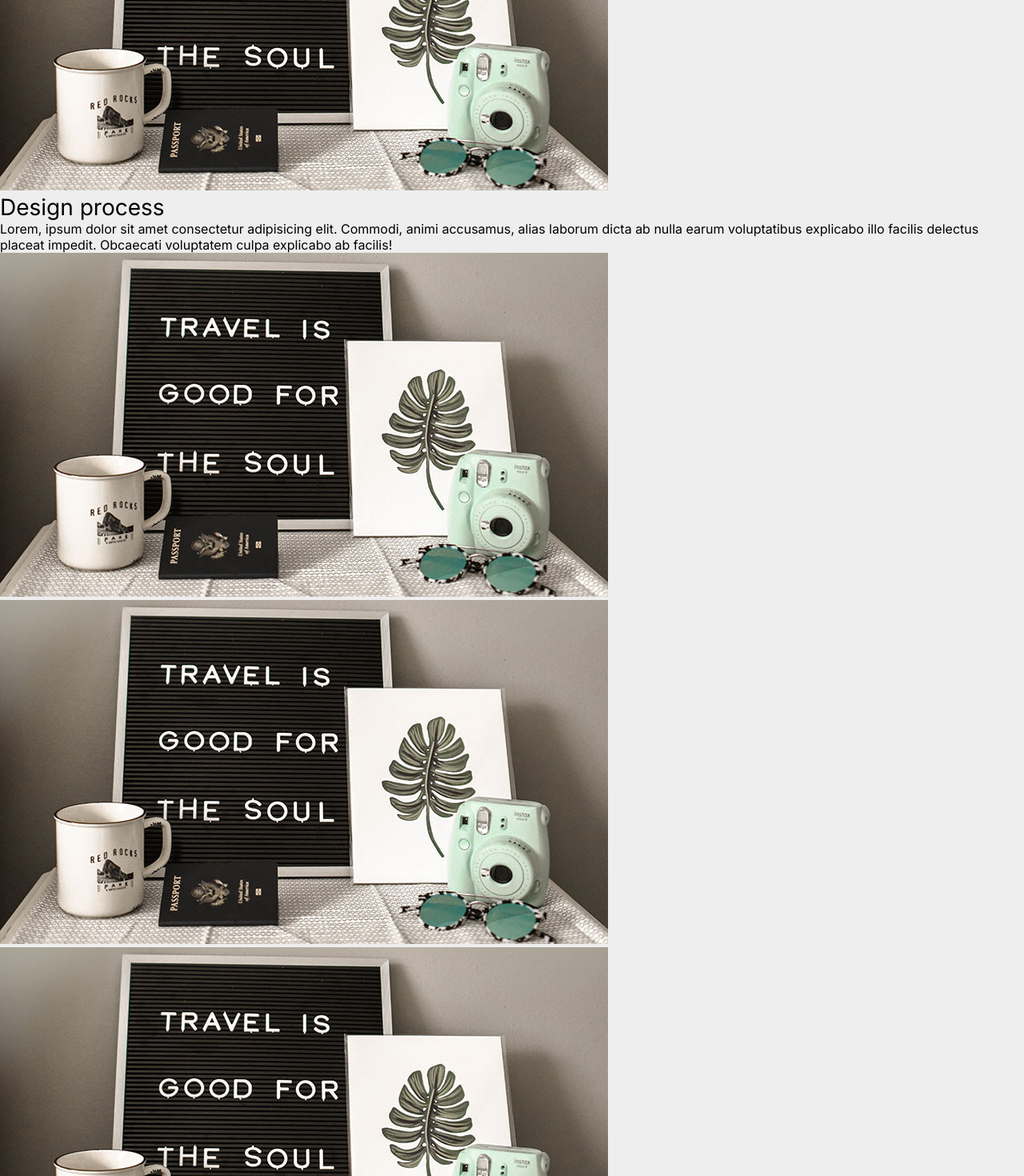
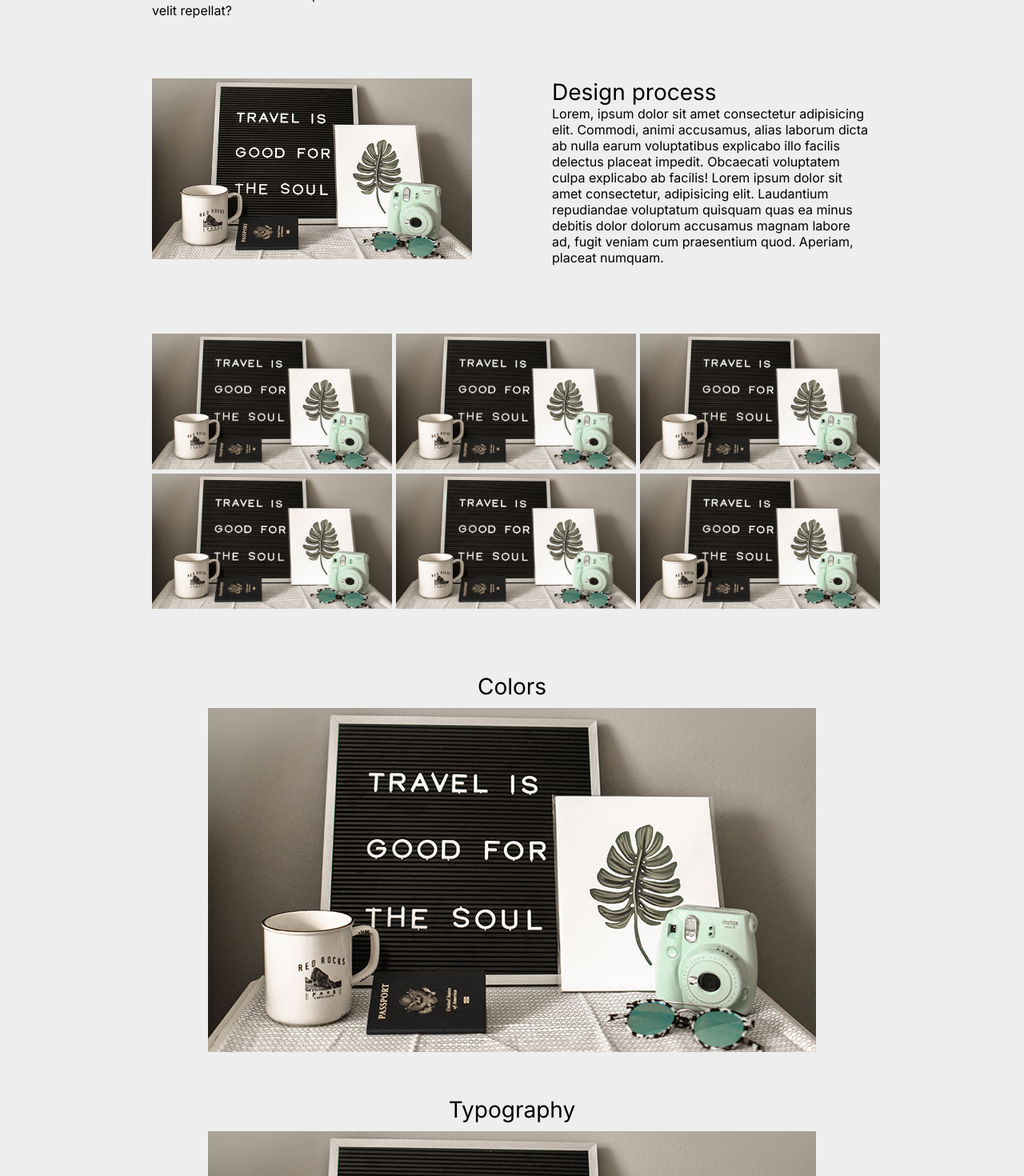
Before and after one commit to busharaA/graphic-design-portfolio, a React (Vite) app: page /portfolio/1 in a window 1280 px wide. Shown: the part 480-1950 px from the top of the page at 80% size. Built offline with nearby package versions, Linux system fonts and the light colour scheme.

Commit message:
Case Study UI design and layout

```diff
--- a/src/assets/styles/scss/main.scss
+++ b/src/assets/styles/scss/main.scss
@@ -17,4 +17,5 @@
 @use "pages/home";
 @use "pages/about";
 @use "pages/portfolio";
+@use "pages/caseStudy";
 // 7. THEMES
--- /dev/null
+++ b/src/assets/styles/scss/pages/_caseStudy.scss
@@ -0,0 +1,48 @@
+.case-study {
+    width: 900px;
+    margin: 0 auto;
+    padding-top: 30px;
+
+    .problem-solution, .design-process {
+        display: flex;
+        justify-content: space-between;
+        padding: 30px 0;
+
+        .content-text, .single-image {
+            width: 400px;
+
+            p {
+                padding-bottom: 15px;
+            }
+        }
+
+        .single-image {
+            align-self: flex-start;
+        }
+    }
+
+    .design-preview {
+        display: grid;
+        grid-template-columns: repeat(3, 1fr);
+        gap: 5px;
+        padding: 40px 0;
+
+        img {
+            width: 300px;
+        }
+    }
+
+    .design-system {
+        display: flex;
+        flex-direction: column;
+        align-items: center;
+
+        h3 {
+            padding: 40px 0 10px;
+        }
+
+        img {
+            padding-bottom: 15px;
+        }
+    }
+}
--- a/src/pages/CaseStudy.tsx
+++ b/src/pages/CaseStudy.tsx
@@ -5,25 +5,33 @@ const CaseStudy = () => {
         <main className="case-study">
             <h2>Lorem ipsum</h2>
             <section className="problem-solution">
-                <h3>Problem</h3>
-                <p>Lorem ipsum dolor sit amet consectetur adipisicing elit. Ipsum adipisci nam numquam voluptatem delectus suscipit natus unde, illum, fugit voluptatum quos reiciendis veritatis labore amet voluptates, sunt ipsam maxime quasi.</p>
-                <h3>Solution</h3>
-                <p>Lorem ipsum dolor sit amet consectetur adipisicing elit. Qui distinctio nesciunt magni, blanditiis consequatur et facilis dignissimos ducimus inventore, pariatur nostrum doloribus rem accusantium recusandae quidem laboriosam sunt velit repellat?</p>
-                <img src={mockupProject} alt="Mockup image" />
+                <div className="content-text">
+                    <h3>Problem</h3>
+                    <p>Lorem ipsum dolor sit amet consectetur adipisicing elit. Ipsum adipisci nam numquam voluptatem delectus suscipit natus unde, illum, fugit voluptatum quos reiciendis veritatis labore amet voluptates, sunt ipsam maxime quasi.</p>
+                    <h3>Solution</h3>
+                    <p>Lorem ipsum dolor sit amet consectetur adipisicing elit. Qui distinctio nesciunt magni, blanditiis consequatur et facilis dignissimos ducimus inventore, pariatur nostrum doloribus rem accusantium recusandae quidem laboriosam sunt velit repellat?</p>
+                </div>
+                <img className="single-image" src={mockupProject} alt="Mockup image" />
             </section>
             <section className="design-process">
-                <h3>Design process</h3>
-                <p>Lorem, ipsum dolor sit amet consectetur adipisicing elit. Commodi, animi accusamus, alias laborum dicta ab nulla earum voluptatibus explicabo illo facilis delectus placeat impedit. Obcaecati voluptatem culpa explicabo ab facilis!</p>
-                <img src={mockupProject} alt="Mockup image" />
+                <img className="single-image" src={mockupProject} alt="Mockup image" />
+                <div className="content-text">
+                    <h3>Design process</h3>
+                    <p>Lorem, ipsum dolor sit amet consectetur adipisicing elit. Commodi, animi accusamus, alias laborum dicta ab nulla earum voluptatibus explicabo illo facilis delectus placeat impedit. Obcaecati voluptatem culpa explicabo ab facilis! Lorem ipsum dolor sit amet consectetur, adipisicing elit. Laudantium repudiandae voluptatum quisquam quas ea minus debitis dolor dolorum accusamus magnam labore ad, fugit veniam cum praesentium quod. Aperiam, placeat numquam.</p>
+                </div>
             </section>
             <section className="design-preview">
                 <img src={mockupProject} alt="Mockup image" />
                 <img src={mockupProject} alt="Mockup image" />
                 <img src={mockupProject} alt="Mockup image" />
                 <img src={mockupProject} alt="Mockup image" />
+                <img src={mockupProject} alt="Mockup image" />
+                <img src={mockupProject} alt="Mockup image" />
             </section>
             <section className="design-system">
+                <h3>Colors</h3>
                 <img src={mockupProject} alt="Mockup image" />
+                <h3>Typography</h3>
                 <img src={mockupProject} alt="Mockup image" />
             </section>
         </main>
```
